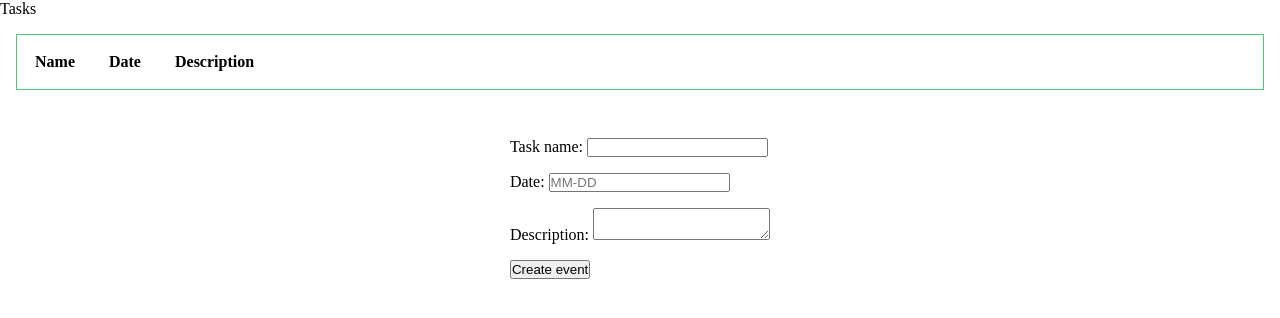
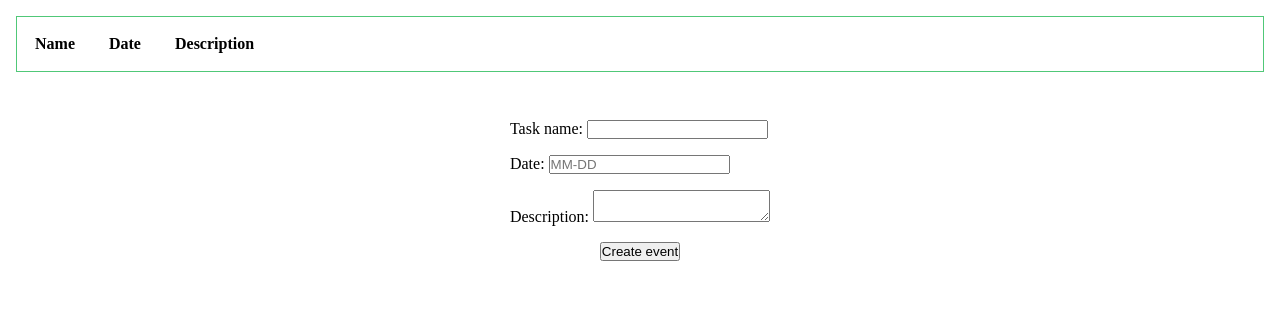
Before and after one commit to a10abrams/task_manager, a Next.js app: page /components/eventsForm in a window 1280 px wide. Shown: the top 318 px of the page. Built offline with nearby package versions, Linux system fonts and the light colour scheme.

Commit message:
Update eventsForm.tsx
- fix syntax error for deployment

```diff
--- a/src/pages/components/eventsForm.tsx
+++ b/src/pages/components/eventsForm.tsx
@@ -123,7 +123,6 @@ const EventsForm: React.FC<EventsFormProps> = ({ updateCalendar }) => {
     <>
       <form id="form_container" onSubmit={handleFormSubmit}>
         <div className="local_events_display">
-          <div className="form_title">Tasks</div>
           <div className="task_table">
             <table>
               <thead>
@@ -136,15 +135,15 @@ const EventsForm: React.FC<EventsFormProps> = ({ updateCalendar }) => {
               <tbody>
                 {/* Display events from localStorage as table rows */}
                 {events
-                  .sort((a, b) => dayjs(a.date).diff(dayjs(b.date)))
-                  .map((event, index) => (
+                .sort((a, b) => dayjs(a.date).diff(dayjs(b.date)))
+                .map((event, index) => (
                   <tr key={index}>
                     <td className="name_table_data">{event.name}</td>
                     <td className="date_table_data">{dayjs(event.date).format("MM/DD")}</td>
                     <td className="description_table_data">{event.description}</td>
-                    <td>
-                      <button onClick={() => handleEdits(index)}>*pencil emoji*</button>
-                      <button onClick={() => handleDelete(index)}>X</button>
+                    <td id="buttons_edit_delete_container">
+                      <button id="edit_event_button" onClick={() => handleEdits(index)}>&#x1F589;</button>
+                      <button id="delete_event_button" onClick={() => handleDelete(index)}>X</button>
                     </td>
                   </tr>
                 ))}
@@ -168,7 +167,7 @@ const EventsForm: React.FC<EventsFormProps> = ({ updateCalendar }) => {
                 <textarea id="description_field" value={description} onChange={handleDescriptionChange} maxLength={250} />
               </div>
 
-              <div className="form_field_container">
+              <div className="form_field_container" id="submit_container">
                 <input type="submit" id="submit_button" value="Create event" />
               </div>
             </div>
```
